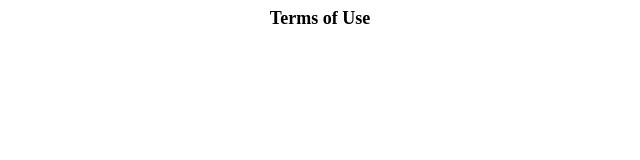
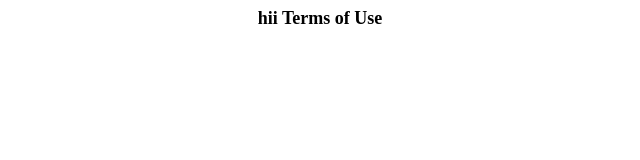
Before and after one commit to mohdaasif007/testwebsitepublish, a plain HTML site: page FirstTimeDisclaimer.html in a window 1280 px wide. Shown: the full height of the page, 320-960 px from the left. Drawn offline with Linux system fonts and the light colour scheme.

Commit message:
test hi change

```diff
--- a/FirstTimeDisclaimer.html
+++ b/FirstTimeDisclaimer.html
@@ -7,7 +7,7 @@
 </head>
 <body>
     <div>
-        <CENTER>  <span style="font-size:18px;font-weight:bold;">Terms of Use</span></CENTER>
+        <CENTER>  <span style="font-size:18px;font-weight:bold;">hii Terms of Use</span></CENTER>
 
 
 
```
